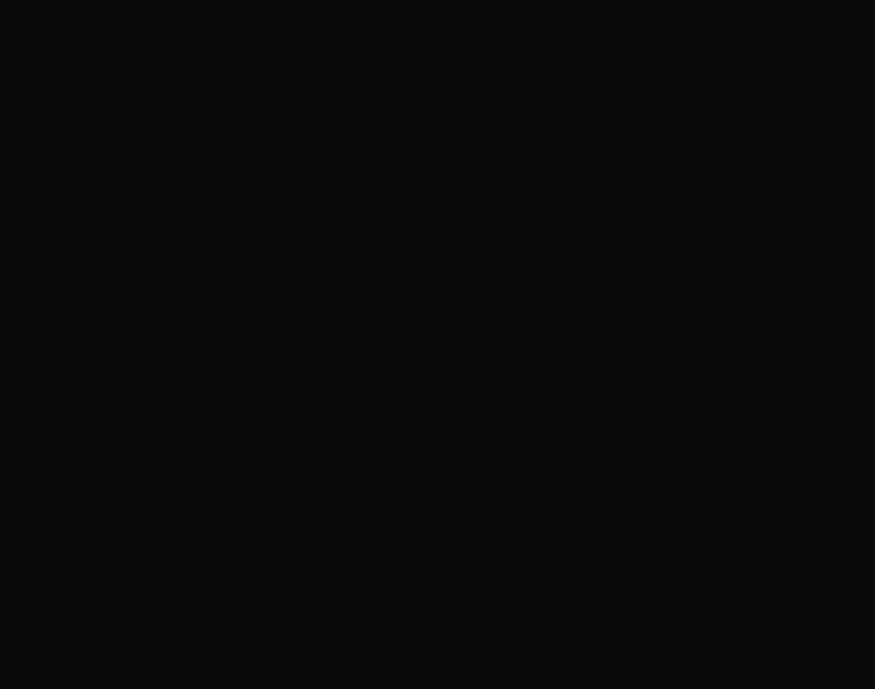
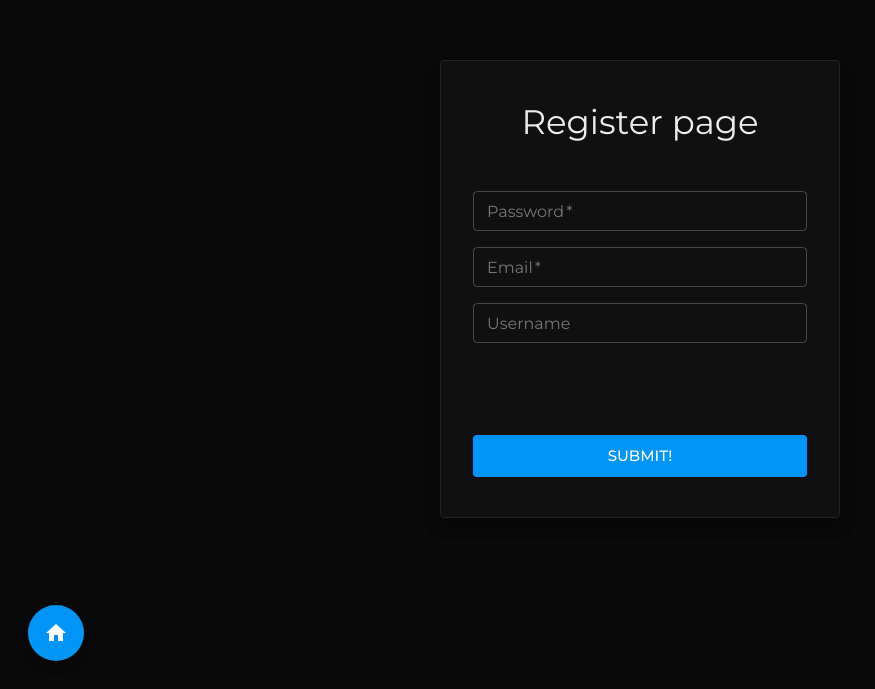
Before and after one commit to PervDaniil/ChatPlatform, a React (Create React App) app in the folder frontend/app/: page /register in a window 1280 px wide. Before the commit this address had no page. Shown: the part 111-800 px from the top of the page, without its empty margins (0-875 px from the left). Built offline with nearby package versions, Linux system fonts and the light colour scheme; a web font is replaced by a local one.

Commit message:
UI Register & Login pages

```diff
--- a/frontend/app/src/App.tsx
+++ b/frontend/app/src/App.tsx
@@ -1,6 +1,7 @@
 import React from 'react';
 import ChatPage from './pages/ChatPage.tsx';
 import LoginPage from './pages/LoginPage.tsx';
+import RegisterPage from './pages/RegisterPage.tsx';
 import ThemeProvider from './providers/ThemeProvider.tsx';
 import { BrowserRouter as Router, Routes, Route } from 'react-router-dom';
 
@@ -12,6 +13,7 @@ export default function App() {
 				<Routes>
 					<Route path='/' element={<ChatPage />} />
 					<Route path='/login' element={<LoginPage />} />
+					<Route path='/register' element={<RegisterPage />} />
 				</Routes>
 			</Router>
 		</ThemeProvider>
--- a/frontend/app/src/pages/LoginPage.tsx
+++ b/frontend/app/src/pages/LoginPage.tsx
@@ -1,26 +1,58 @@
-import React from "react";
-import { Box, Button, Card, TextField, Typography } from "@mui/material";
+import React, { useState } from "react";
+import { Home as HomeIcon } from "@mui/icons-material";
 import FlexCenter from "../components/layouts/flex/FlexCenter.tsx";
+import { Box, Button, Card, TextField, Typography, Fab } from "@mui/material";
 import FlexColumnCenter from "../components/layouts/flex/FlexColumnCenter.tsx";
 
 
+interface FormData {
+    username: string,
+    password: string,
+}
+
 export default function LoginPage() {
+    const [formData, setFormData] = useState<FormData>({
+        username: '',
+        password: '',
+    });
+
+    const HandleInputChange = (event : React.ChangeEvent<HTMLInputElement>) => {
+        const { name, value } = event.target;
+
+        setFormData((data) => ({
+            ...data,
+            [name] : value,
+        }));
+    }
+
+    const HandleSubmit = (event: React.FormEvent<HTMLFormElement>) => {
+        event.preventDefault();
+
+        console.log(event);
+    }
+
     return (
         <Box width="100%" height="100vh">
-            <FlexCenter styles={{ height: '100%'}}>
-                <Card component="form" elevation={0}
+            <FlexCenter styles={{ height: '100%' }}>
+                <Card component="form" elevation={0} onSubmit={HandleSubmit}
                     sx={{ px: 4, py: 5, boxShadow: 10, minWidth: '400px', border: '1px solid #222' }}>
                     <FlexColumnCenter>
                         <Typography variant="h4" pb={1}>Login page</Typography>
-                        <FlexColumnCenter styles={{ gap: '1em 0', padding: '2.5em 0'}}>
-                            <TextField size="small" fullWidth label="Username" />
-                            <TextField size="small" fullWidth label="Username" />
-                            <TextField size="small" fullWidth label="Username" />
+                        <FlexColumnCenter styles={{ gap: '1em 0', padding: '4em 0' }}>
+                            <TextField onChange={HandleInputChange} name="password" required size="small" fullWidth label="Password" />
+                            <TextField onChange={HandleInputChange} name="email" size="small" fullWidth label="Username" />
                         </FlexColumnCenter>
                         <Button fullWidth size="large" variant="contained" sx={{ mt: 6.5 }}>Submit!</Button>
                     </FlexColumnCenter>
                 </Card>
             </FlexCenter>
+
+            <Fab
+            color="primary"
+            onClick={() => window.location.href = '/'}
+            sx={{ position: 'absolute', bottom: '2em', left: '2em'}}>
+                <HomeIcon />
+            </Fab>
         </Box>
     )
 }
--- a/frontend/app/src/pages/RegisterPage.tsx
+++ b/frontend/app/src/pages/RegisterPage.tsx
@@ -0,0 +1,61 @@
+import React, { useState } from "react";
+import { Home as HomeIcon } from "@mui/icons-material";
+import FlexCenter from "../components/layouts/flex/FlexCenter.tsx";
+import { Box, Button, Card, TextField, Typography, Fab } from "@mui/material";
+import FlexColumnCenter from "../components/layouts/flex/FlexColumnCenter.tsx";
+
+
+interface FormData {
+    username: string,
+    password: string,
+    email: string,
+}
+
+export default function RegisterPage() {
+    const [formData, setFormData] = useState<FormData>({
+        username: '',
+        password: '',
+        email: '',
+    });
+
+    const HandleInputChange = (event : React.ChangeEvent<HTMLInputElement>) => {
+        const { name, value } = event.target;
+
+        setFormData((data) => ({
+            ...data,
+            [name] : value,
+        }));
+    }
+
+    const HandleSubmit = (event: React.FormEvent<HTMLFormElement>) => {
+        event.preventDefault();
+
+        console.log(event);
+    }
+
+    return (
+        <Box width="100%" height="100vh">
+            <FlexCenter styles={{ height: '100%' }}>
+                <Card component="form" elevation={0} onSubmit={HandleSubmit}
+                    sx={{ px: 4, py: 5, boxShadow: 10, minWidth: '400px', border: '1px solid #222' }}>
+                    <FlexColumnCenter>
+                        <Typography variant="h4" pb={1}>Register page</Typography>
+                        <FlexColumnCenter styles={{ gap: '1em 0', padding: '2.5em 0' }}>
+                            <TextField onChange={HandleInputChange} name="password" required size="small" fullWidth label="Password" />
+                            <TextField onChange={HandleInputChange} name="username" required size="small" fullWidth label="Email" />
+                            <TextField onChange={HandleInputChange} name="email" size="small" fullWidth label="Username" />
+                        </FlexColumnCenter>
+                        <Button fullWidth size="large" variant="contained" sx={{ mt: 6.5 }}>Submit!</Button>
+                    </FlexColumnCenter>
+                </Card>
+            </FlexCenter>
+
+            <Fab
+            color="primary"
+            onClick={() => window.location.href = '/'}
+            sx={{ position: 'absolute', bottom: '2em', left: '2em'}}>
+                <HomeIcon />
+            </Fab>
+        </Box>
+    )
+}
```
